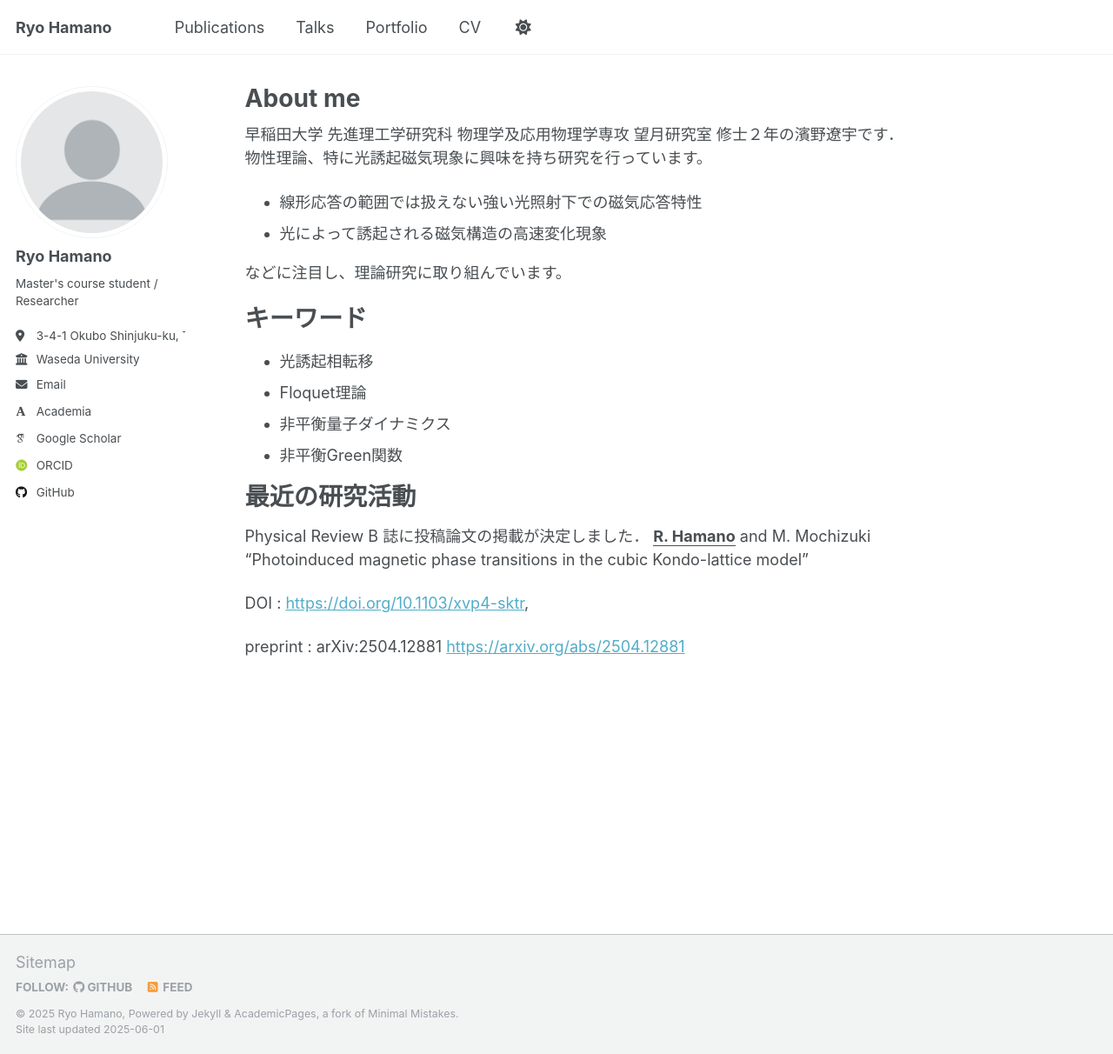
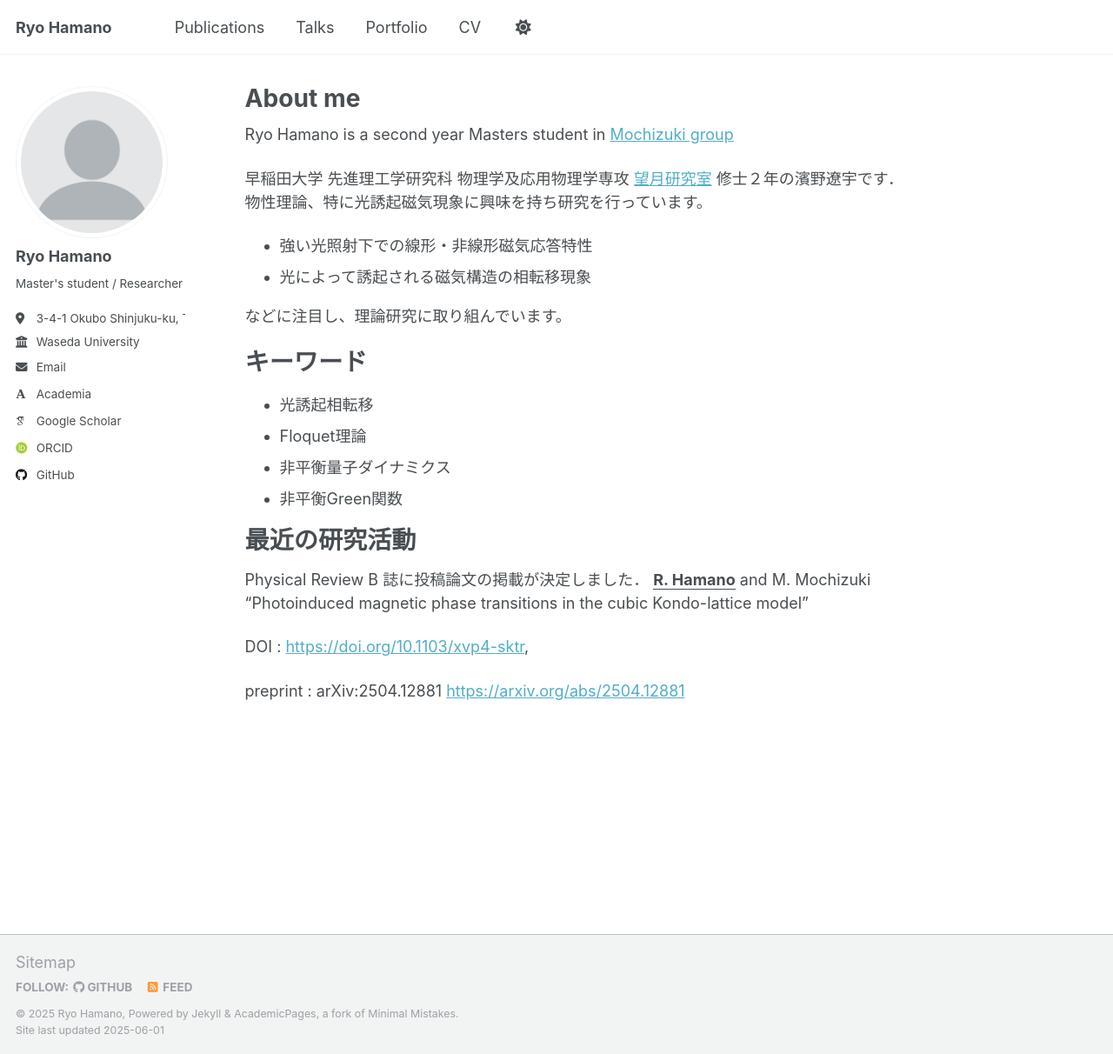
Before and after one commit to ryohamano/ryohamano.github.io, a Jekyll site: the page built from _pages/about.md, in a window 1280 px wide and 1212 px high. Shown: the whole window at 87% size. Built offline with Jekyll 4.4.1, drawn with Linux system fonts in a browser that asks for light colours; some web fonts are replaced.

Commit message:
changed about me

```diff
--- a/_config.yml
+++ b/_config.yml
@@ -25,7 +25,7 @@ author:
   avatar           : "profile.png"
   name             : "Ryo Hamano"
   pronouns         : # example: "she/her"
-  bio              : "Master's course student / Researcher"
+  bio              : "Master's student / Researcher"
   location         : "3-4-1 Okubo Shinjuku-ku, Tokyo 169-8555 Nishiwaseda campus Bldg. 55" # e.g. 〒169-8555　東京都新宿区大久保３丁目４−１  早稲田大学西早稲田キャンパス　55N-310B
   employer         : "Waseda University"
   uri              : # URL
--- a/_pages/about.md
+++ b/_pages/about.md
@@ -7,11 +7,13 @@ redirect_from:
   - /about.html
 ---
 
-早稲田大学 先進理工学研究科 物理学及応用物理学専攻 望月研究室 修士２年の濱野遼宇です．
+Ryo Hamano is a second year Masters student in [Mochizuki group](https://mochizuki.w.waseda.jp/)
+
+早稲田大学 先進理工学研究科 物理学及応用物理学専攻 [望月研究室](https://mochizuki.w.waseda.jp/) 修士２年の濱野遼宇です．
 物性理論、特に光誘起磁気現象に興味を持ち研究を行っています。
 
-- 線形応答の範囲では扱えない強い光照射下での磁気応答特性
-- 光によって誘起される磁気構造の高速変化現象
+- 強い光照射下での線形・非線形磁気応答特性
+- 光によって誘起される磁気構造の相転移現象
 
 などに注目し、理論研究に取り組んでいます。
 
```
